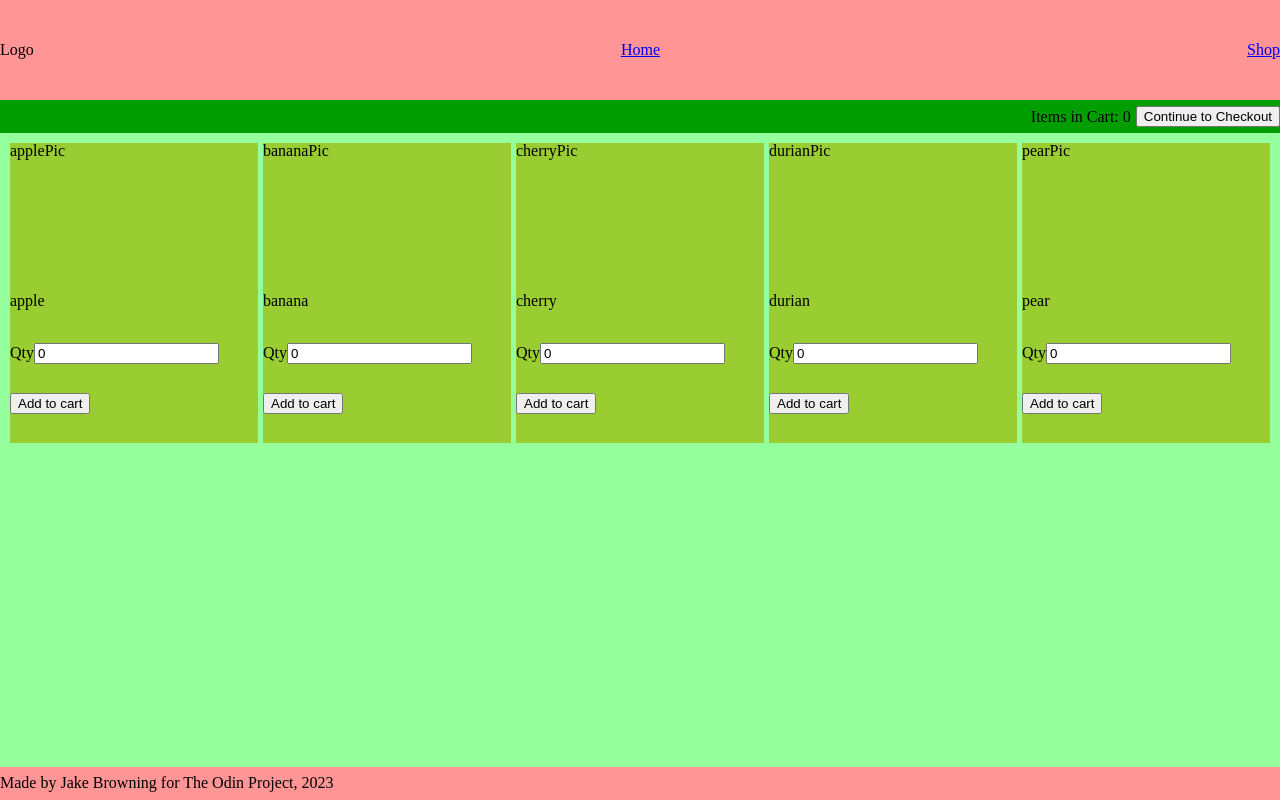
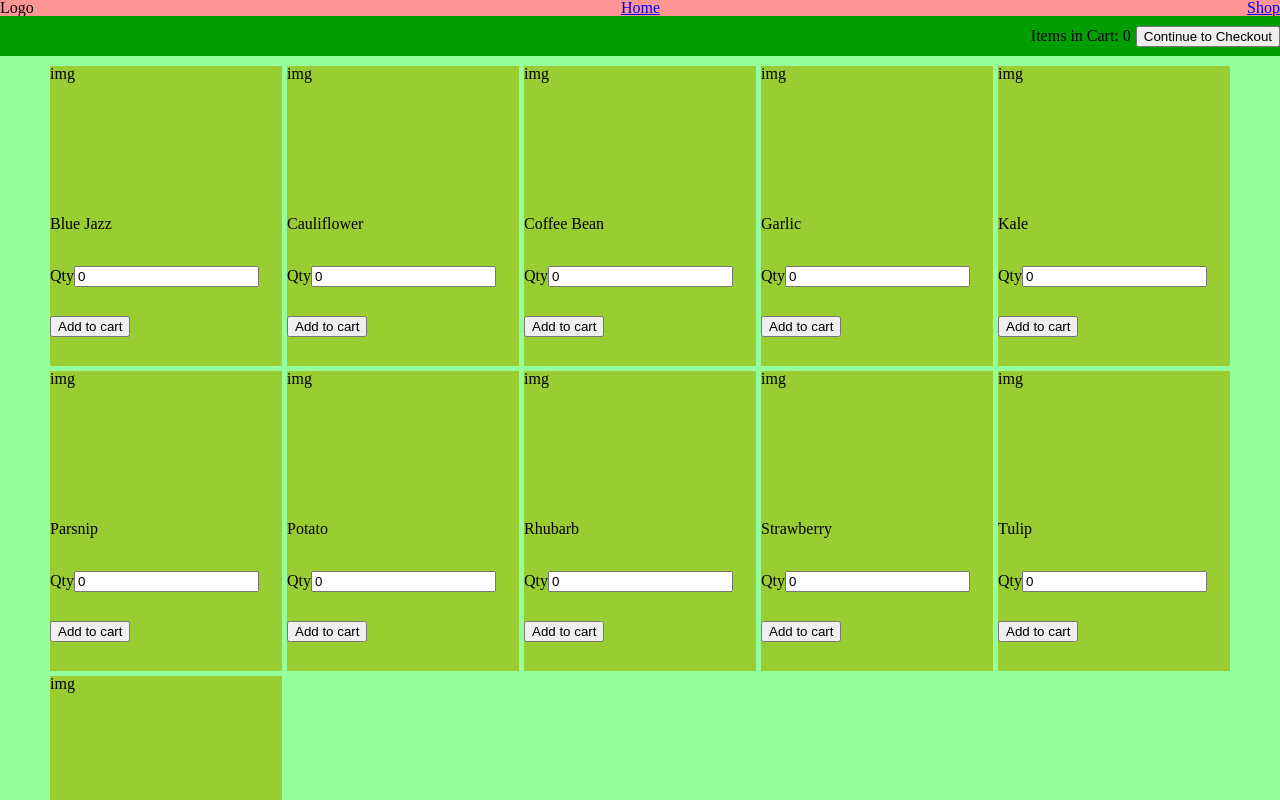
Before and after one commit to JakeBrowning90/shopping-cart, a React (Create React App) app in the folder shopping-cart/: page /shop in a window 1280 px wide. Shown: the top 800 px of the page. Built offline with nearby package versions, Linux system fonts and the light colour scheme.

Commit message:
Reset cardCounter to 0 after adding item to cart

```diff
--- a/shopping-cart/src/App.js
+++ b/shopping-cart/src/App.js
@@ -9,17 +9,22 @@ import './styles/style.css';
 const App = () => {
   const [cartCount, setCartCount] = useState(0);
   const [inventory, setInventory] = useState([
-    {key: 0, img: "applePic", desc: "apple", cardCount: 0},
-    {key: 1, img: "bananaPic", desc: "banana", cardCount: 0},
-    {key: 2, img: "cherryPic", desc: "cherry", cardCount: 0},
-    {key: 3, img: "durianPic", desc: "durian", cardCount: 0},
-    {key: 4, img: "pearPic", desc: "pear", cardCount: 0},
+    {key: 0, img: "img", desc: "Blue Jazz", cardCount: 0},
+    {key: 1, img: "img", desc: "Cauliflower", cardCount: 0},
+    {key: 2, img: "img", desc: "Coffee Bean", cardCount: 0},
+    {key: 3, img: "img", desc: "Garlic", cardCount: 0},
+    {key: 4, img: "img", desc: "Kale", cardCount: 0},
+    {key: 5, img: "img", desc: "Parsnip", cardCount: 0},
+    {key: 6, img: "img", desc: "Potato", cardCount: 0},
+    {key: 7, img: "img", desc: "Rhubarb", cardCount: 0},
+    {key: 8, img: "img", desc: "Strawberry", cardCount: 0},
+    {key: 9, img: "img", desc: "Tulip", cardCount: 0},
+    {key: 10, img: "img", desc: "Unmilled Rice", cardCount: 0},
   ]);
 
   const handleQuantityChange = (e) => {
     const targetItem = inventory.find(item => item.key == e.target.dataset.key);
     const value = parseFloat(e.target.value);
-    console.log(value)
     setInventory(inventory.map(item => {
       if (item.key === targetItem.key) {
         // Create a *new* object with changes
@@ -29,8 +34,6 @@ const App = () => {
         return item;
       }
     }));
-    console.log(inventory)
-
 
   }
 
@@ -40,6 +43,17 @@ const App = () => {
 
     console.log("Added to cart!");
     setCartCount(cartCount => cartCount + cardCount);
+
+    setInventory(inventory.map(item => {
+      if (item.key === targetItem.key) {
+        // Create a *new* object with changes
+        return { ...item, cardCount: 0 };
+      } else {
+        // No changes
+        return item;
+      }
+    }));
+
   }
 
 
--- a/shopping-cart/src/styles/style.css
+++ b/shopping-cart/src/styles/style.css
@@ -14,7 +14,7 @@
 }
 
 #Nav {
-    height: 15%;
+    height: 50px;
 }
 
 #footer{
@@ -43,7 +43,7 @@
 }
 
 #itemDisplayDiv {
-    padding: 10px;
+    padding: 10px 50px 10px 50px;
     display: grid;
     grid-template-columns: repeat(auto-fit, minmax(200px, 1fr));
     gap: 5px;
@@ -52,7 +52,6 @@
 .ItemCard {
     background-color: yellowgreen;
     height: 300px;
-    /* width: 25%; */
     display: grid;
     grid-template-rows: 3fr repeat(3, 1fr);
 }
```
